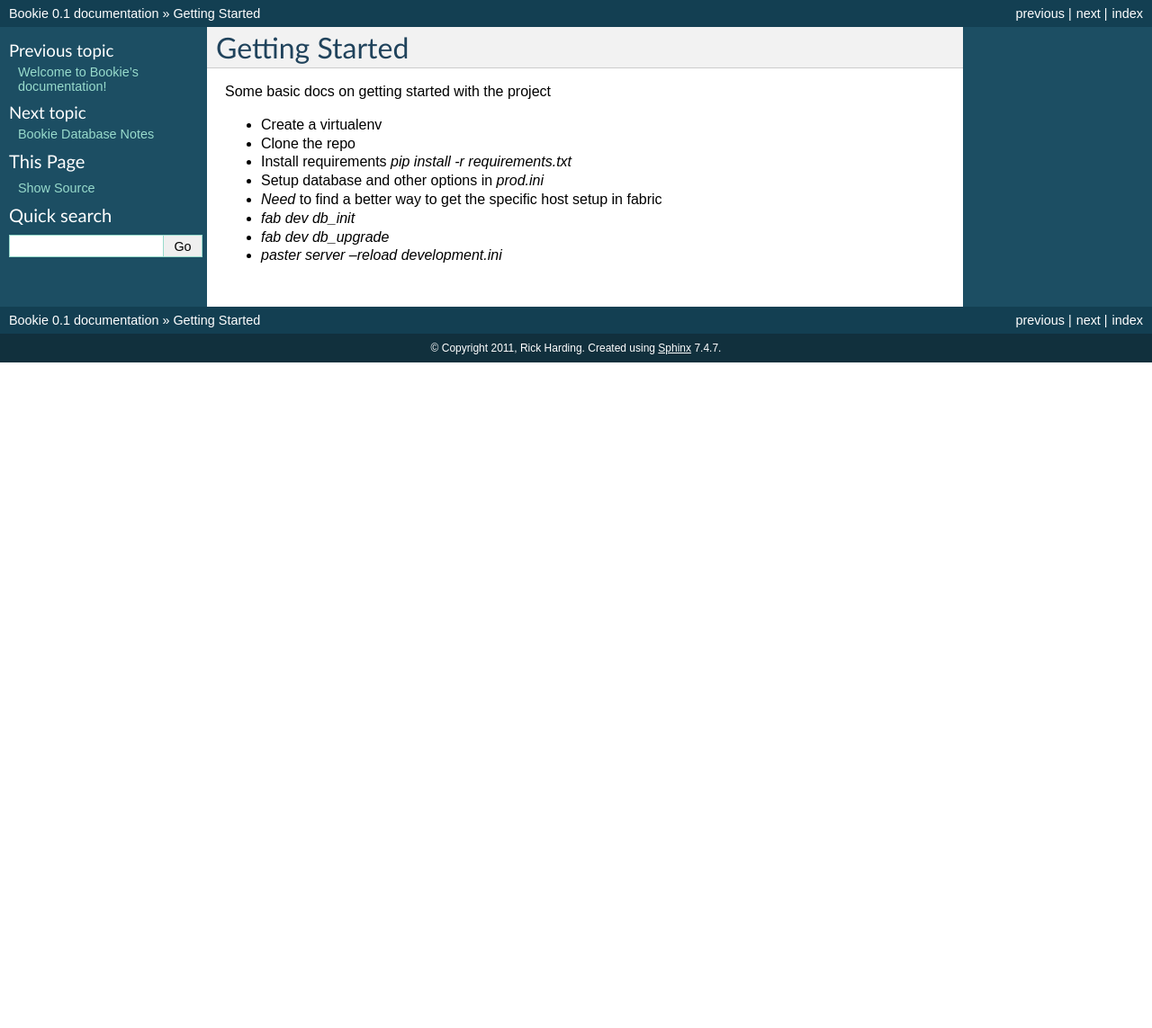
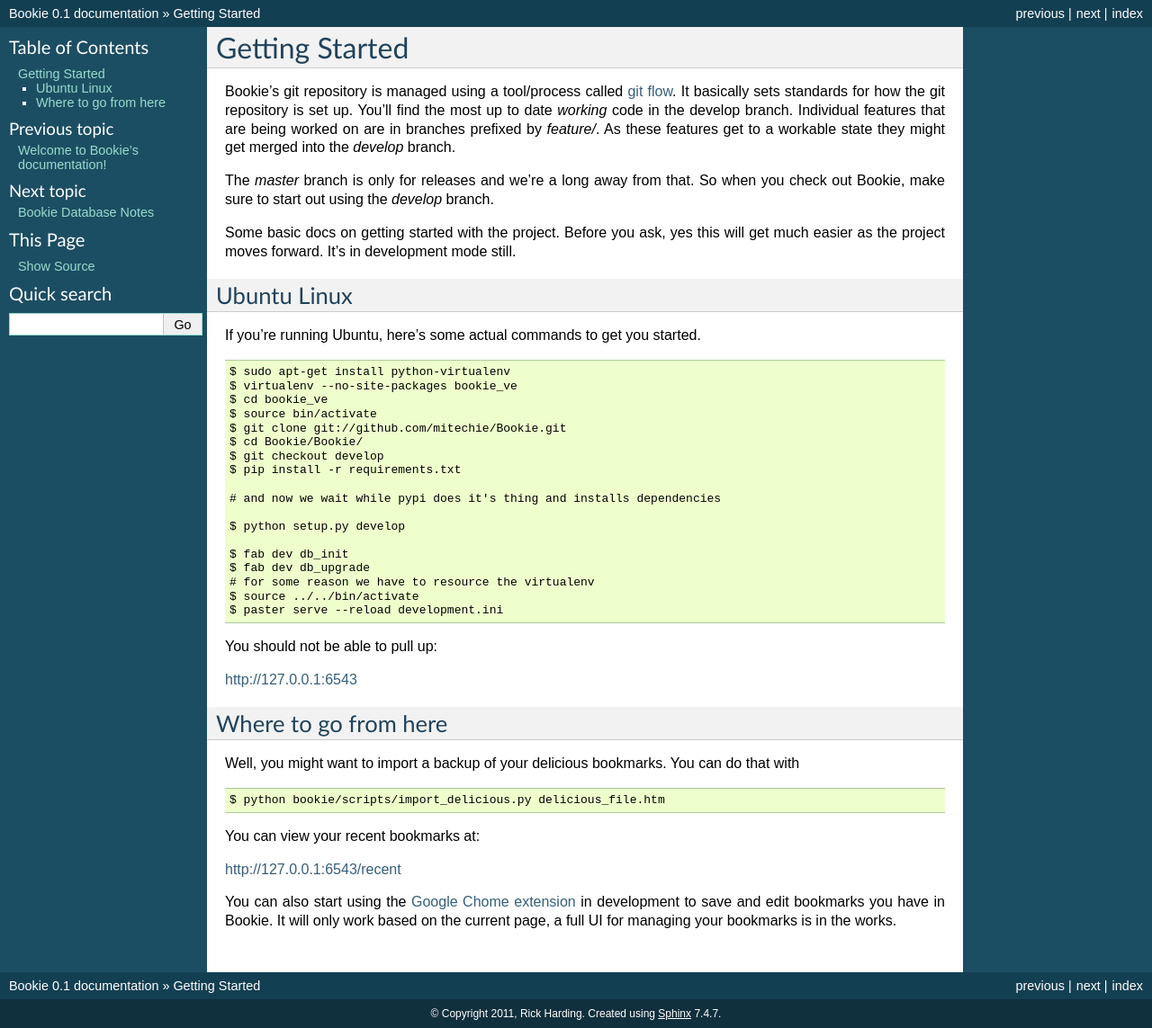
Before and after one commit to bookieio/Bookie, a Sphinx documentation site: the page built from Bookie/docs/started.rst, in a window 1280 px wide. Shown: the whole page at 90% size. Built offline with Sphinx 7.4.7, drawn with Linux system fonts in a browser that asks for light colours; before the commit the page ends 900 px from its top, so only the background shows below that.

Commit message:
Update getting started docs with full set of linux commands

```diff
--- a/Bookie/docs/started.rst
+++ b/Bookie/docs/started.rst
@@ -1,13 +1,68 @@
 Getting Started
 ===============
 
-Some basic docs on getting started with the project
+Bookie's git repository is managed using a tool/process called `git flow`_. It
+basically sets standards for how the git repository is set up. You'll find the
+most up to date *working* code in the develop branch. Individual features that
+are being worked on are in branches prefixed by `feature/`. As these features
+get to a workable state they might get merged into the `develop` branch.
 
-- Create a virtualenv
-- Clone the repo
-- Install requirements `pip install -r requirements.txt`
-- Setup database and other options in `prod.ini`
-- *Need* to find a better way to get the specific host setup in fabric
-- `fab dev db_init`
-- `fab dev db_upgrade`
-- `paster server --reload development.ini`
+The `master` branch is only for releases and we're a long away from that. So
+when you check out Bookie, make sure to start out using the `develop` branch.
+
+Some basic docs on getting started with the project. Before you ask, yes this
+will get much easier as the project moves forward. It's in development mode
+still.
+
+
+Ubuntu Linux
+------------
+If you're running Ubuntu, here's some actual commands to get you started.
+
+
+::
+
+  $ sudo apt-get install python-virtualenv
+  $ virtualenv --no-site-packages bookie_ve
+  $ cd bookie_ve
+  $ source bin/activate
+  $ git clone git://github.com/mitechie/Bookie.git
+  $ cd Bookie/Bookie/
+  $ git checkout develop
+  $ pip install -r requirements.txt
+
+  # and now we wait while pypi does it's thing and installs dependencies
+
+  $ python setup.py develop
+
+  $ fab dev db_init
+  $ fab dev db_upgrade
+  # for some reason we have to resource the virtualenv
+  $ source ../../bin/activate
+  $ paster serve --reload development.ini
+
+You should not be able to pull up:
+
+http://127.0.0.1:6543
+
+Where to go from here
+---------------------
+Well, you might want to import a backup of your delicious bookmarks. You can do
+that with
+
+::
+
+  $ python bookie/scripts/import_delicious.py delicious_file.htm
+
+You can view your recent bookmarks at:
+
+http://127.0.0.1:6543/recent
+
+
+You can also start using the `Google Chome extension`_ in development to save and
+edit bookmarks you have in Bookie. It will only work based on the current page,
+a full UI for managing your bookmarks is in the works.
+
+
+.. _`git flow`: https://github.com/nvie/gitflow
+.. _`Google Chome extension`: https://github.com/mitechie/delicious-chrome-extension
```
